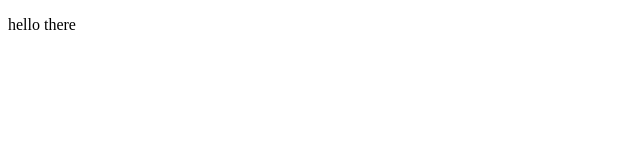
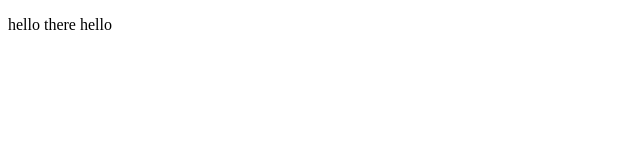
Before and after one commit to samson139/abd, a plain HTML site: page index.html in a window 1280 px wide. Shown: the full height of the page, 0-640 px from the left. Drawn offline with Linux system fonts and the light colour scheme.

Commit message:
from local

```diff
--- a/index.html
+++ b/index.html
@@ -8,7 +8,7 @@
 </head>
 
 <body>
-  <p>hello there</p>
+  <p>hello there hello</p>
 </body>
 
 </html>
```
